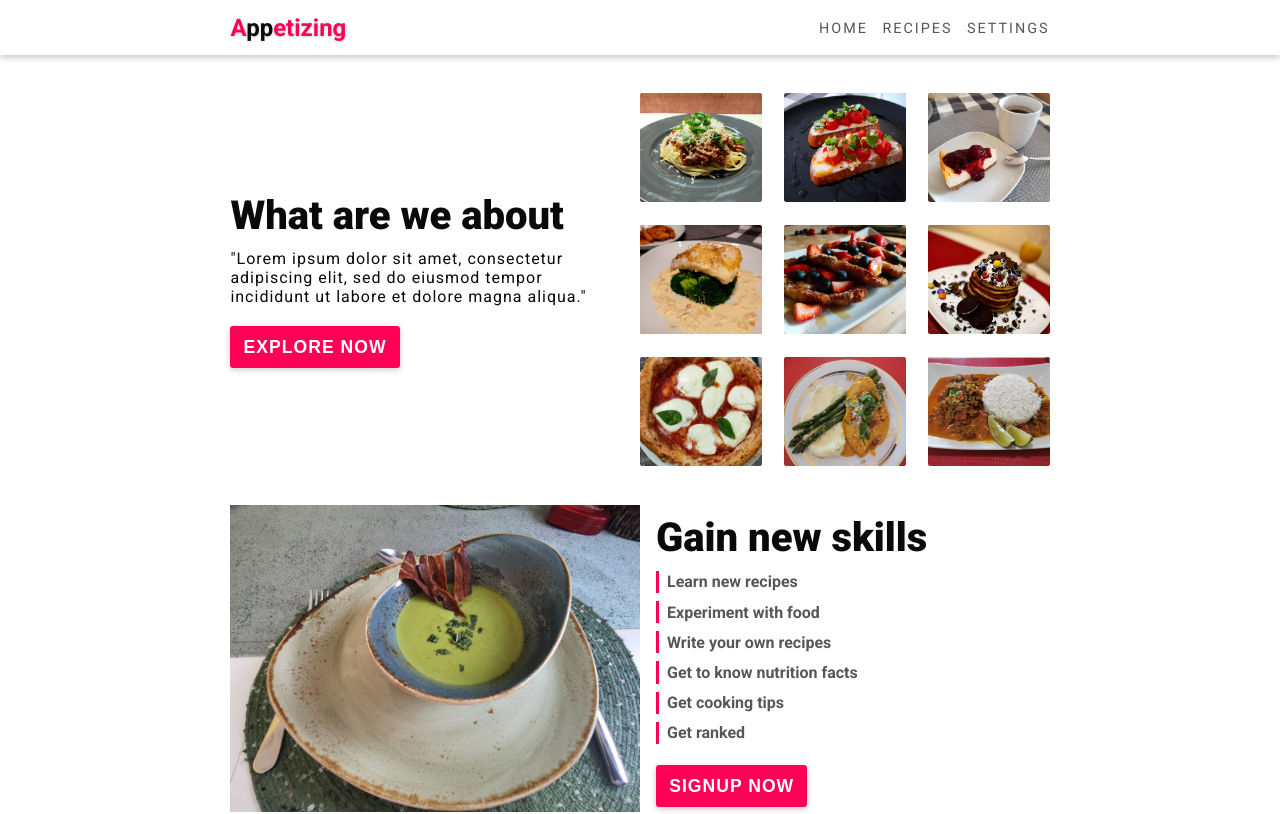
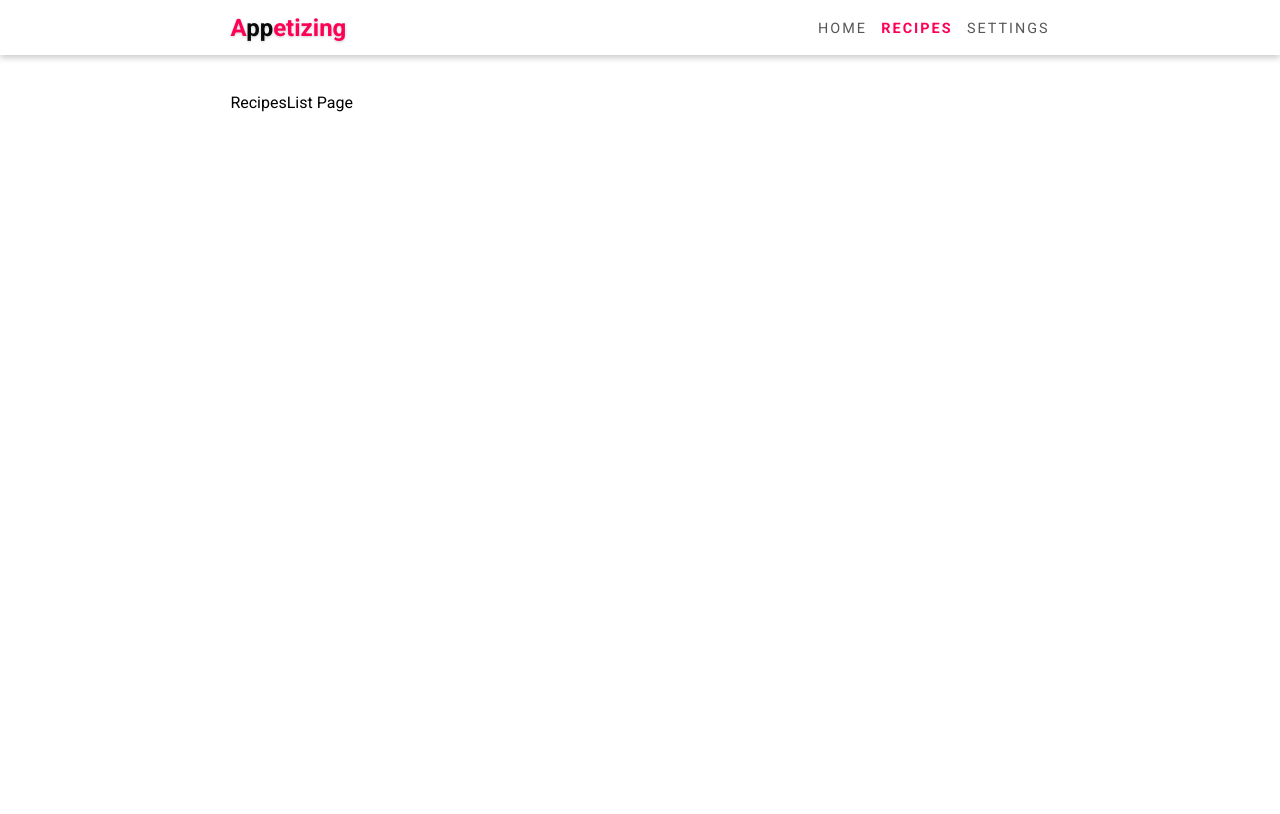
Before and after one commit to WojciechMaslany/Appetizing, a React (Create React App) app in the folder appetizing-frontend/: page /recipes in a window 1280 px wide. Shown: the top 814 px of the page. Built offline with nearby package versions, Linux system fonts and the light colour scheme.

Commit message:
Navigation improvements

```diff
--- a/appetizing-frontend/src/App.js
+++ b/appetizing-frontend/src/App.js
@@ -1,20 +1,29 @@
-// import { BrowserRouter, NavLink, Route, Routes } from "react-router-dom";
+import {
+  BrowserRouter as Router,
+  Route,
+  Routes
+} from "react-router-dom";
+
+
 import Navbar from "./components/Navbar";
-import IntroductionSection from "./components/IntroductionSection";
-import Improve from "./components/ImproveSection";
-import ChefsSection from "./components/ChefsSection";
+
+import Home from "./pages/Home";
+import RecipesList from "./pages/RecipesList";
+import Settings from "./pages/Settings";
 // import { Recipe } from "./components/Recipe"
 
 function App() {
   return (
-    <div className="App">
-      <Navbar />
+    <Router>
+      <Navbar/>
       <div className="container main">
-        <IntroductionSection/>
-        <Improve/>
-        <ChefsSection/>
+        <Routes>
+          <Route path="/" element= {<Home/>} />
+          <Route path="/recipes" element= {<RecipesList/>} />
+          <Route path="/settings" element= {<Settings/>} />
+        </Routes>
       </div>
-    </div>
+    </Router>
   );
 }
 
--- a/appetizing-frontend/src/components/Navbar.js
+++ b/appetizing-frontend/src/components/Navbar.js
@@ -1,3 +1,5 @@
+import { Link, useLocation } from "react-router-dom";
+
 import { useState } from "react"
 import Sidebar from "./Sidebar"
 
@@ -5,6 +7,7 @@ import { faHome, faList, faCog} from "@fortawesome/free-solid-svg-icons"
 
 export default function Navbar() {
     const [showSidebar, setShowSidebar] = useState(false);
+    const location = useLocation();
     const links = [
         {
             name: "Home",
@@ -33,16 +36,18 @@ export default function Navbar() {
                 <a href="#!" className="logo">A<span>pp</span>etizing</a>
                 <div className="nav-links">
                     { links.map(link => (
-                        <a href="#!" key={link.name}>{link.name}</a>
+                        <Link to={link.path}
+                            className={location.pathname === link.path ?
+                            "active" : ""}
+                            key={link.name}>{link.name}
+                        </Link>
                     ))}
-                    {/* <a href="#!">Home</a>
-                    <a href="#!">Recipes</a>
-                    <a href="#!">Settings</a> */}
                 </div>
-                <div onClick={() => setShowSidebar(true)} className={showSidebar ? "sidebar-btn active" : "sidebar-btn"}>
-                    <div className="bar"></div>
-                    <div className="bar"></div>
-                    <div className="bar"></div>
+                <div onClick={() => setShowSidebar(true)}
+                    className={showSidebar ? "sidebar-btn active" : "sidebar-btn"}>
+                        <div className="bar"></div>
+                        <div className="bar"></div>
+                        <div className="bar"></div>
                 </div>
             </div>
             { showSidebar && <Sidebar close={closeSidebar} links={links}/>}
--- a/appetizing-frontend/src/components/Sidebar.js
+++ b/appetizing-frontend/src/components/Sidebar.js
@@ -1,13 +1,19 @@
+import { Link, useLocation } from "react-router-dom"
+
 import { FontAwesomeIcon } from "@fortawesome/react-fontawesome"
 
 export default function Sidebar({links, close}) {
+    const location = useLocation();
     return (
         <div className="sidebar" onClick={close}>
             { links.map(link => (
-                <a className="sidebar-link" href="#!" key={link.name}>
+                <Link to={link.path}
+                    className={location.pathname === link.path ?
+                    "sidebar-link active" : "sidebar-link"}
+                    key={link.name}>
                     <FontAwesomeIcon icon={link.icon}/>
                     {link.name}
-                </a>
+                </Link>
             ))}
         </div>
     )
--- /dev/null
+++ b/appetizing-frontend/src/pages/Home.js
@@ -0,0 +1,13 @@
+import IntroductionSection from "../components/IntroductionSection";
+import Improve from "../components/ImproveSection";
+import ChefsSection from "../components/ChefsSection";
+
+export default function Home() {
+    return (
+        <div>
+            <IntroductionSection/>
+            <Improve/>
+            <ChefsSection/>
+        </div>
+    )
+}
--- /dev/null
+++ b/appetizing-frontend/src/pages/RecipesList.js
@@ -0,0 +1,7 @@
+export default function RecipesList() {
+    return (
+        <div>
+            RecipesList Page
+        </div>
+    )
+}
--- /dev/null
+++ b/appetizing-frontend/src/pages/Settings.js
@@ -0,0 +1,7 @@
+export default function Settings() {
+    return (
+        <div>
+            Settings Page
+        </div>
+    )
+}
```
